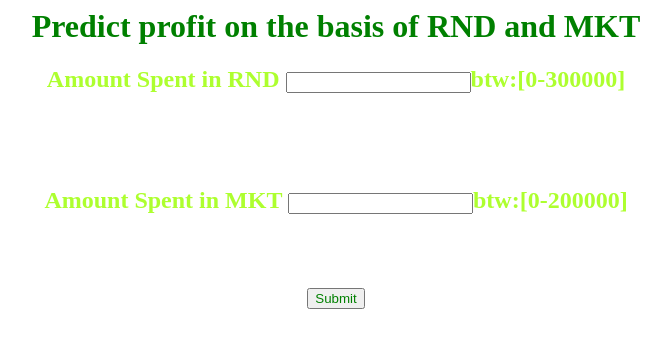
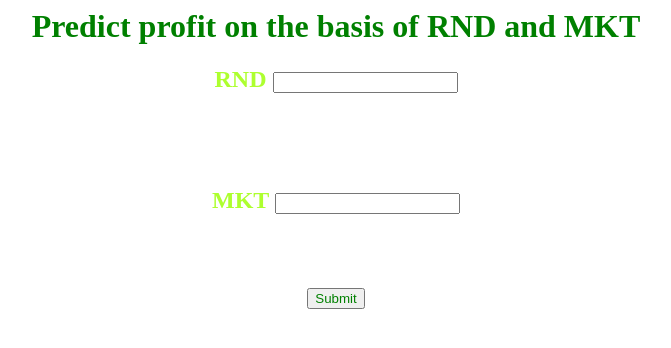
Before and after one commit to tincharlie/Normal, a Flask app: page / in a window 1280 px wide. Shown: the top 348 px of the page, without its empty margins (304-975 px from the left). Run offline with Flask 2, Linux system fonts and the light colour scheme; parts of the project's set-up code (start-up, migrations or seed data) failed here and were passed over.

Commit message:
Update index.html

```diff
--- a/templates/index.html
+++ b/templates/index.html
@@ -4,12 +4,12 @@
 
 <div style="text-align: center; color: greenyellow;">
 <form action="/predict" method="POST">
-<h2><label for="RND">Amount Spent in RND </label>
-<input type="text" id="RND" name="RND">btw:[0-300000]</h2><br>
+<h2><label for="RND">RND </label>
+<input type="text" id="RND" name="RND"></h2><br>
 <br>
 <br>
-<h2><label for="MKT">Amount Spent in MKT </label>
-<input type="text" id="MKT" name="MKT">btw:[0-200000]</h2><br>
+<h2><label for="MKT">MKT </label>
+<input type="text" id="MKT" name="MKT"></h2><br>
 <br>
 <br>
 <input style="color: green;" type="submit" value="Submit" >
```
